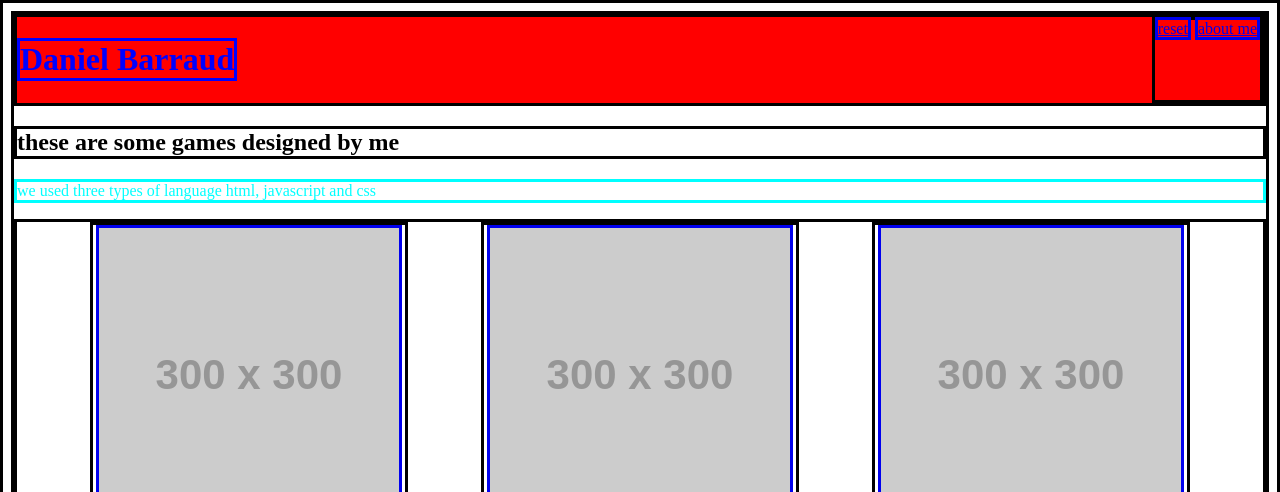
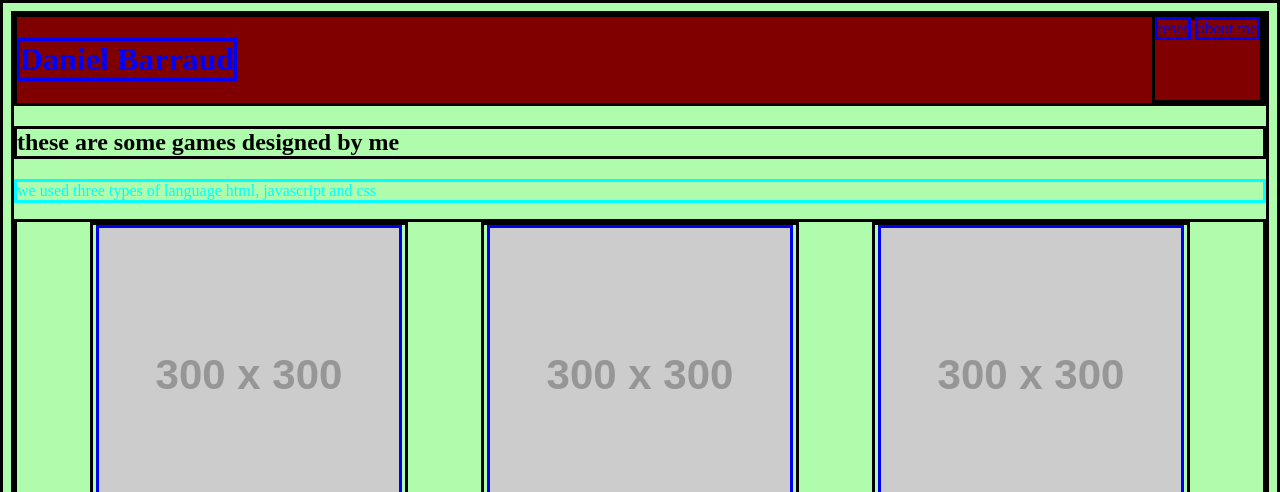
Before and after one commit to danielb07/portlorio_1, a plain HTML site: page index.html in a window 1280 px wide. Shown: the top 492 px of the page. Drawn offline with Linux system fonts and the light colour scheme; placeholder pictures from the web are drawn by us.

Commit message:
used hexadecimal color code

```diff
--- a/style.css
+++ b/style.css
@@ -10,7 +10,7 @@ p{
 }
 .header{
 
-    background-color: #ff0000;
+    background-color: #800000;
     display:flex;
     justify-content: space-between;
 
@@ -26,3 +26,7 @@ p{
     display: flex;
     justify-content: flex-end;
 }
+
+body{
+    background-color:#affcac
+}
```
Also changed, not shown: index.html (+0 -2 lines).
